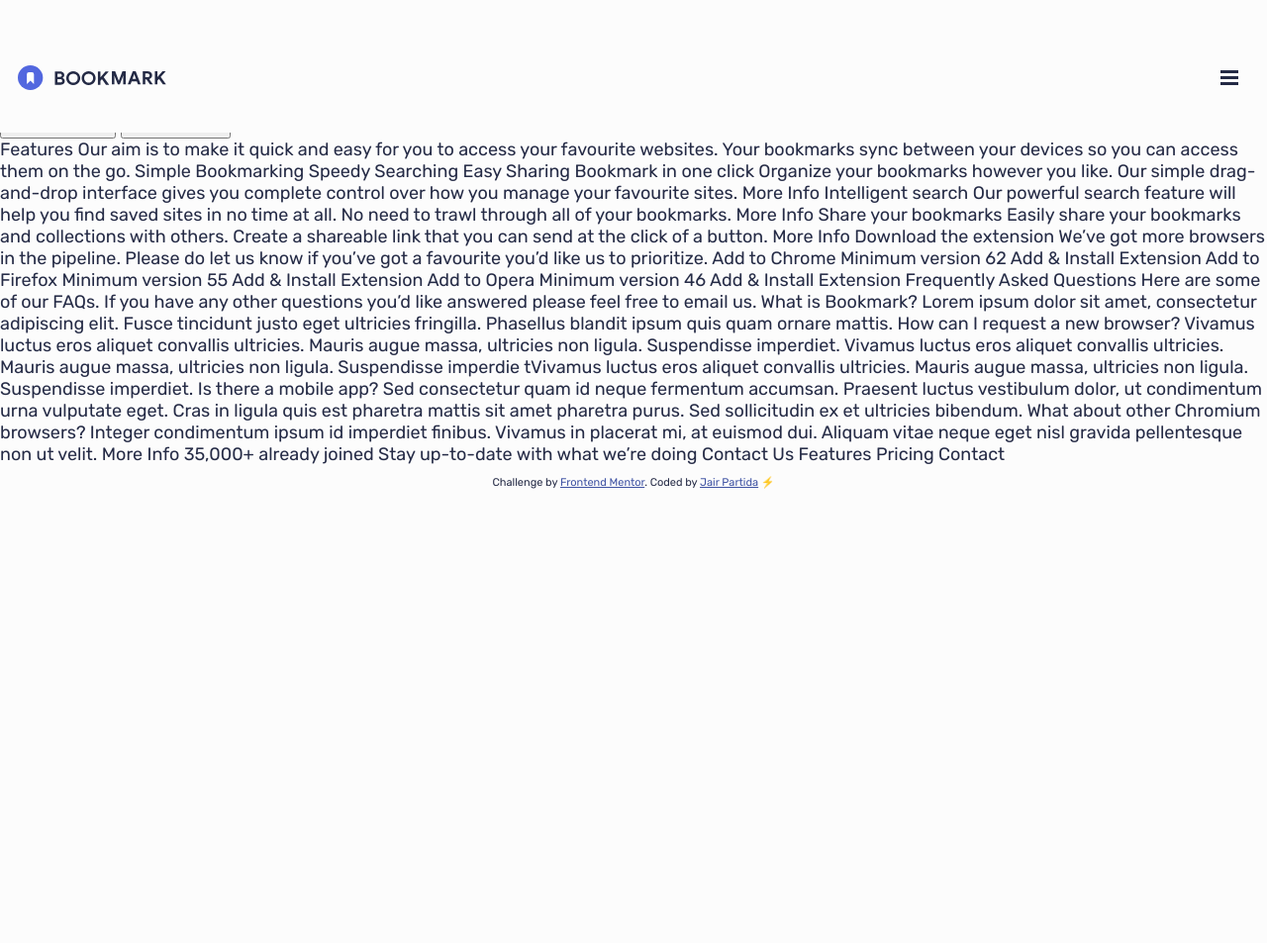
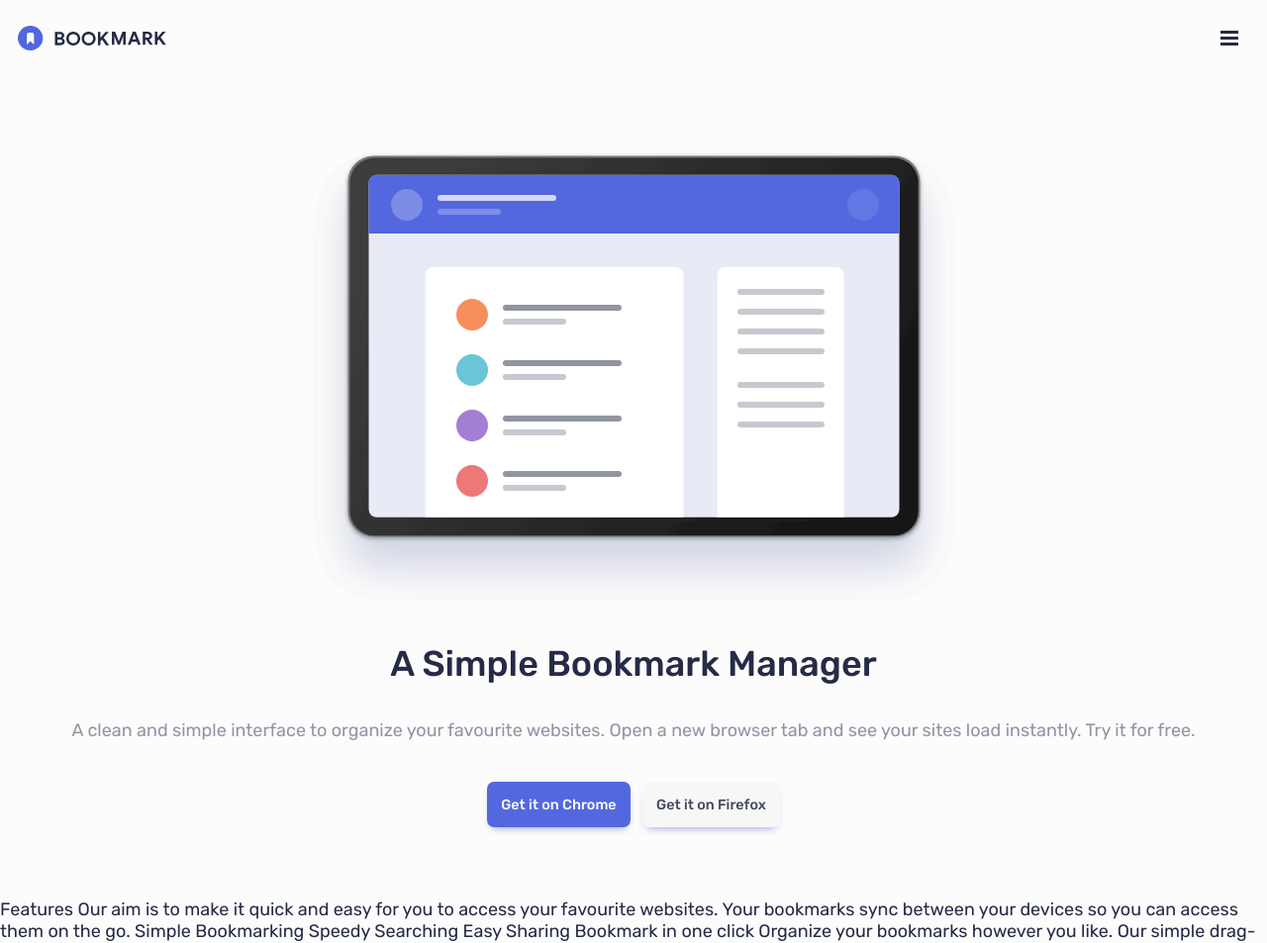
Before and after one commit to jairpss/bookmark-landing, a plain HTML site: page index.html in a window 1280 px wide. Shown: the top 953 px of the page at 99% size. Before the commit the page ends 800 px from the top, so only its background shows below. Drawn offline with Linux system fonts and the light colour scheme.

Commit message:
hero done

```diff
--- a/index.html
+++ b/index.html
@@ -6,7 +6,7 @@
   <link rel="stylesheet" href="./src/sass/style.css">
   <link rel="icon" type="image/png" sizes="32x32" href="./images/favicon-32x32.png">
   <link href="https://fonts.googleapis.com/css2?family=Rubik:wght@400;500&display=swap" rel="stylesheet">
-  <title>Frontend Mentor | Bookmark landing page</title>
+  <title>Bookmark landing page</title>
 
 </head>
 <body>
@@ -39,15 +39,19 @@
     </div>
   </header>
   <section class="hero">
-    <h1>A Simple Bookmark Manager</h1>
-    <p>
-      A clean and simple interface to organize your favourite websites.
-      Open a new browser tab and see your sites load instantly.
-      Try it for free.
-    </p>
-   <button>Get it on Chrome</button>
-   <button>Get it on Firefox</button>
-
+    <div class="wrapper">
+      <img class="hero__image" src="./static/images/illustration-hero.svg" alt="">
+      <h1 class="u__h1">A Simple Bookmark Manager</h1>
+      <p class="u__p">
+        A clean and simple interface to organize your favourite websites.
+        Open a new browser tab and see your sites load instantly.
+        Try it for free.
+      </p>
+      <div class="hero__buttons">
+        <button class="u__button">Get it on Chrome</button>
+        <button class="u__button is__gray">Get it on Firefox</button>
+      </div>
+    </div>
   </section>
 
 
--- a/src/sass/header.scss
+++ b/src/sass/header.scss
@@ -3,10 +3,11 @@
 
 .header{
     background: $white;
-    position: fixed;
+    position: sticky;
+    top: 0;
     left: 0;
     right: 0;
-    padding: 2em 0;
+    padding: 1em 0;
     transition: .3s background;
     &__logo{
         display: inline-flex;
--- a/src/sass/hero.scss
+++ b/src/sass/hero.scss
@@ -1 +1,12 @@
 @import "./variables.scss";
+
+.hero{
+    text-align: center;
+    padding: 4em 0;
+    &__image{
+        max-width: 100%;
+    }
+    &__buttons{
+        padding-top: 1em;
+    }
+}
--- a/src/sass/menu.scss
+++ b/src/sass/menu.scss
@@ -1,15 +1,18 @@
 @import "./variables.scss";
 
 .menu{
-    display: none;
+    //display: none;
+    visibility: hidden;
     position: absolute;
+    opacity: 0;
     left: 0;
     right: 0;
     top: 100%;
     background: $menuDark;
     height: 100vh;
     transform: translateY(-50px);
-    transition: .3s transform;
+    transition: .3s transform, .3s opacity;
+    will-change: transform;
     ul{
         padding: 0;
         list-style: none;
@@ -22,6 +25,11 @@
                 border-radius: 4px;
                 margin-top: 1em;
                 padding: .6em;
+                transition: all 0.2s ease-in-out;
+                &:hover{
+                    background: $white;
+                    color: $menuDark;
+                }
             }
         }
     }
@@ -33,6 +41,9 @@
         text-align: center;
         padding: 1em;
         letter-spacing: 2px;
+        &:hover{
+            font-weight: 500;
+        }
     }
 }
 
@@ -41,7 +52,6 @@
     &:checked{
         & ~ .header{
             background: $menuDark;
-            transform: translateY(0);
             .menu__open{
                 background-image: url('../../static/images/icon-close.svg');
             }
@@ -49,7 +59,10 @@
                 background-image: url('../../static/images/logo-bookmark-white.svg');
             }
             & .menu{
-                display: block;
+                //display: block;
+                transform: translateY(0);
+                visibility: visible;
+                opacity: 1;
             }
         }
     }
--- a/src/sass/style.scss
+++ b/src/sass/style.scss
@@ -19,3 +19,36 @@ body {
     margin: auto;
     padding: 0 1em;
 }
+
+.u__h1{
+    font-size: 2em;
+    font-weight: 500;
+}
+.u__p{
+    color: $grayishBlue;
+    line-height: 1.8;
+}
+.u__button{
+    background: $softBlue;
+    color: $white;
+    padding: 1em 1em;
+    font-size: .8em;
+    border-radius: .5em;
+    font-weight: 500;
+    font-family: 'Rubik', sans-serif;
+    border: none;
+    margin-left: .5em;
+    box-shadow: 0 5px 10px -5px $shadowBtn;
+    cursor: pointer;
+    transition: all 0.2s ease-in-out;
+    &:first-of-type{
+        margin: 0;
+    }
+    &:hover{
+        box-shadow: 0 5px 15px -5px $shadowBtn;
+    }
+    &.is__gray{
+        color: $menuDark;
+        background: $buttonGray;
+    }
+}
--- a/src/sass/variables.scss
+++ b/src/sass/variables.scss
@@ -4,6 +4,7 @@
 
 $softBlue: hsl(231, 69%, 60%);
 $softRed: hsl(0, 94%, 66%);
+$shadowBtn: hsl(231, 53%, 69%);
 
 // ### Neutral
 
@@ -11,3 +12,4 @@ $grayishBlue: hsl(229, 8%, 60%);
 $veryDarkBlue: hsl(229, 31%, 21%);
 $white: #fcfcfc;
 $menuDark: rgba(47, 53, 79, .9);
+$buttonGray: #f7f7f7;
```
Also changed, not shown: src/sass/header.css, src/sass/hero.css, src/sass/menu.css, src/sass/style.css, 4 other files.
